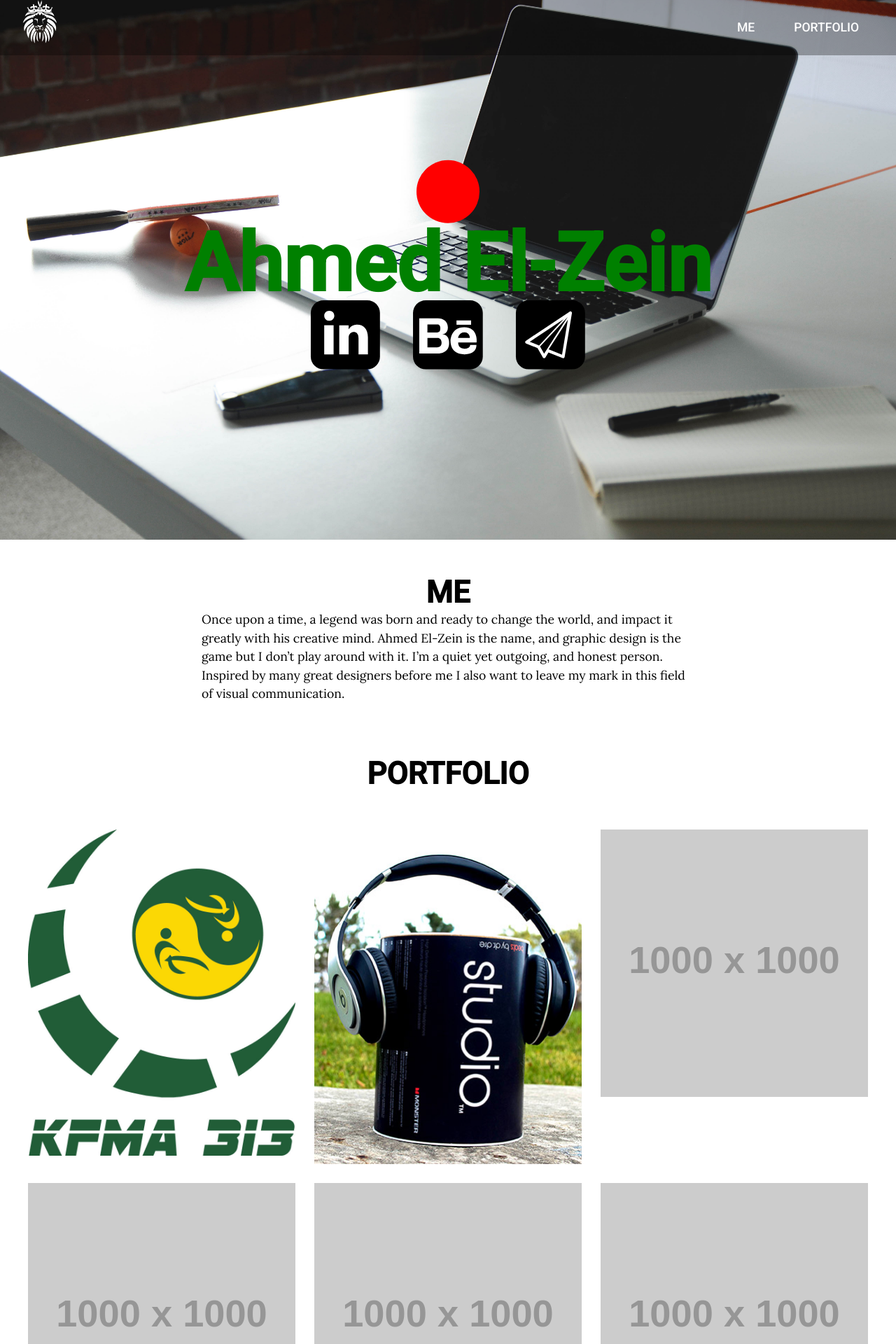
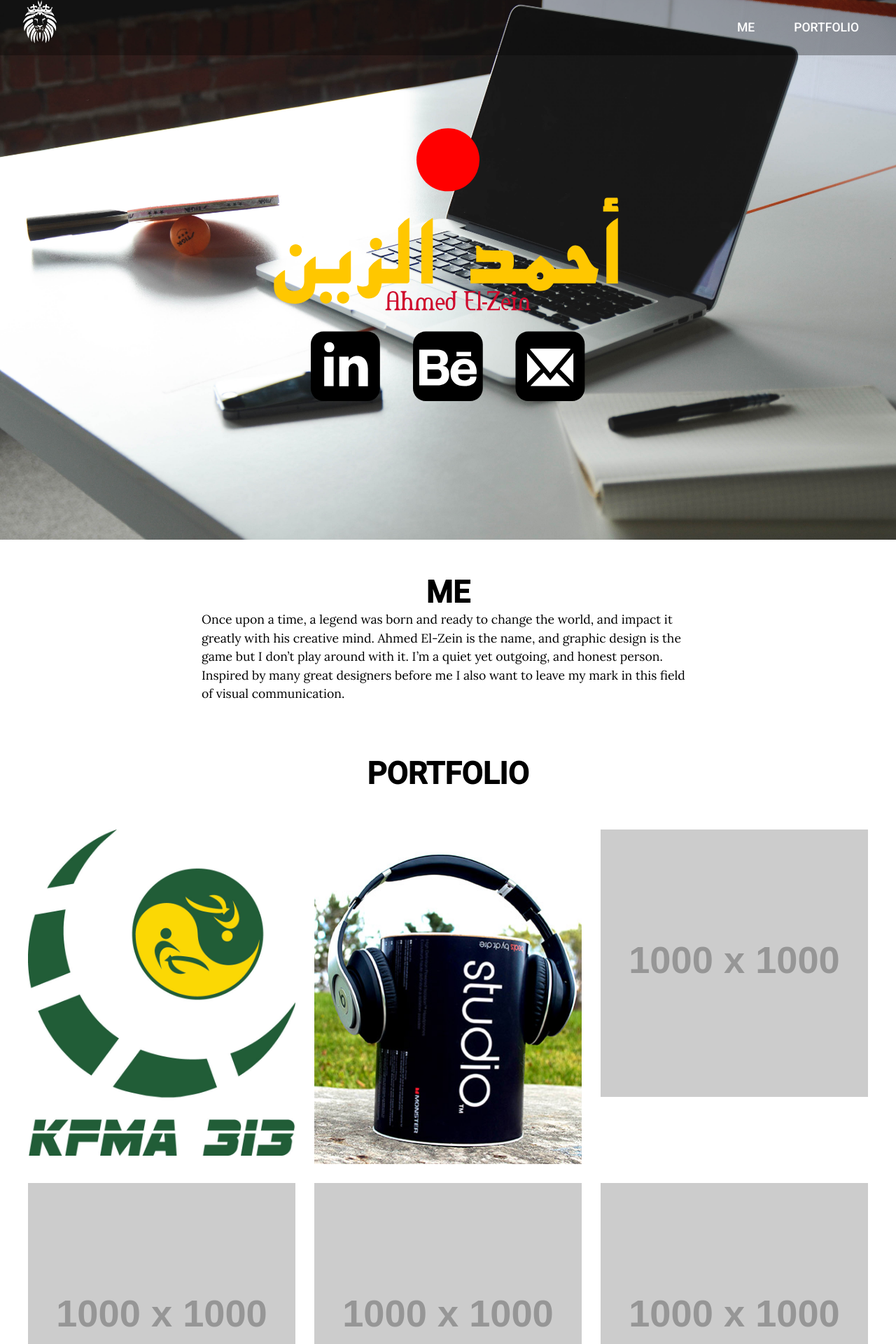
Before and after one commit to ahmedzein/portfolio, a Jekyll site: the page index.html, which Jekyll copies as it is, in a window 1280 px wide. Shown: the top 1920 px of the page at 70% size. Built offline with Jekyll 4.4.1, drawn with Linux system fonts in a browser that asks for light colours; Markdown is read by kramdown in place of the engine named in the settings.

Commit message:
header
replaced the mail icon
replaced name with my word mark

```diff
--- a/css/main.css
+++ b/css/main.css
@@ -191,8 +191,8 @@ a {
   left: calc(90% - 50px);
   bottom: 175px;
 */
-  color: green;
-  font-size: 9vw;
+
+  width: 40%;
 }
 
 .title-2 {
--- a/index.html
+++ b/index.html
@@ -46,7 +46,7 @@
       <div class="wrap-bloc">
         <div class="intro-wrap">
           <div class="me"></div>
-          <h1 class="zetta title push-0">Ahmed El-Zein</h1>
+          <img class="title pad-b-1-2" src="images/name.svg" alt="Name Wordmark">
         </div>
 
          <div class="box">
@@ -149,30 +149,6 @@
       </div>
 
     </div>
-
-
-
-
-
-
-
-    <div class="island-1-2 unit unit-xs-1 unit-s-1 unit-m-1-2 unit-l-1-3 unit-xl-1-3">
-        <div class="piece">
-          <a href="portfolio-page-two.html" class="">
-            <img src="images/beats4.jpg" alt ="Portfolio Piece 2" class="">
-            <div class="branding">
-              <h2 class="zetta push-0 island-1-8">Package Design</h2>
-            </div>
-          </a>
-        </div>
-      </div>
-
-
-
-
-
-
-
   </article>
 
   <footer class="footer grid">
```
Also changed, not shown: images/mail-icon.svg, images/name.svg (added).
